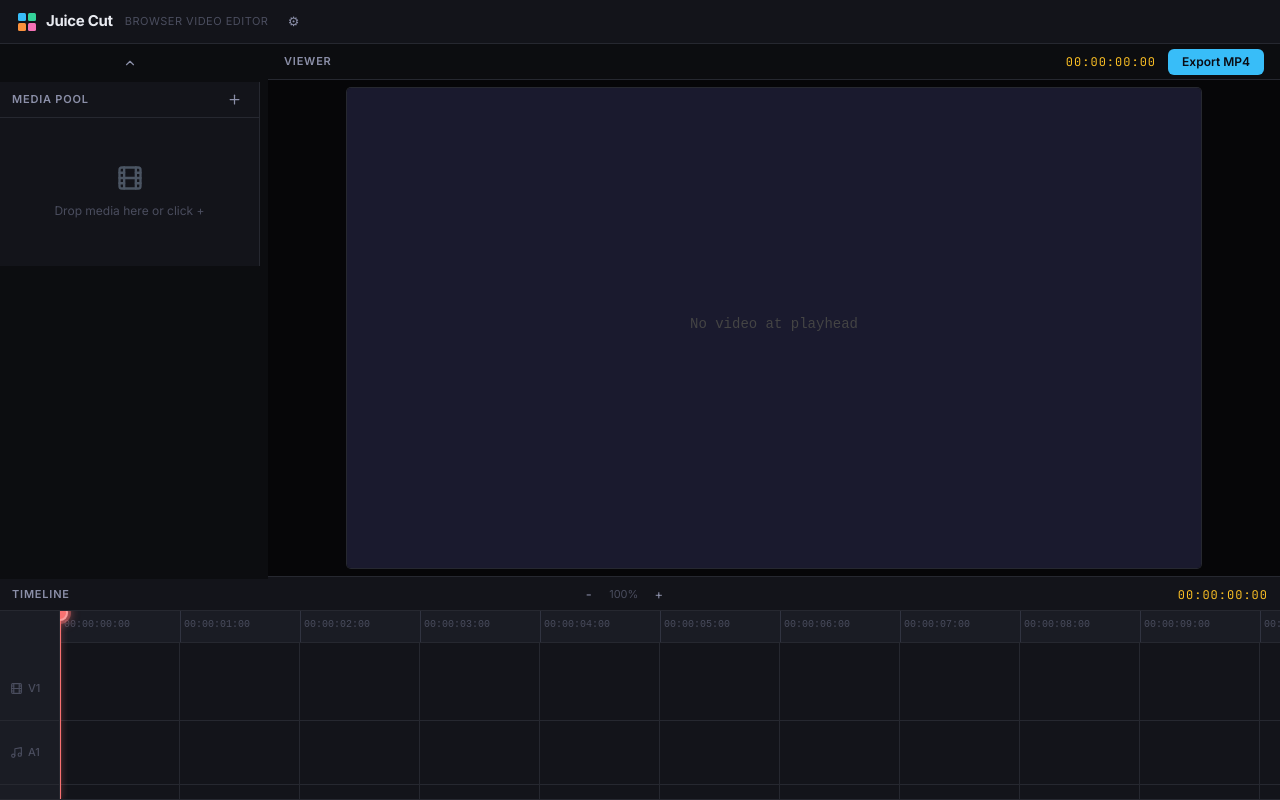
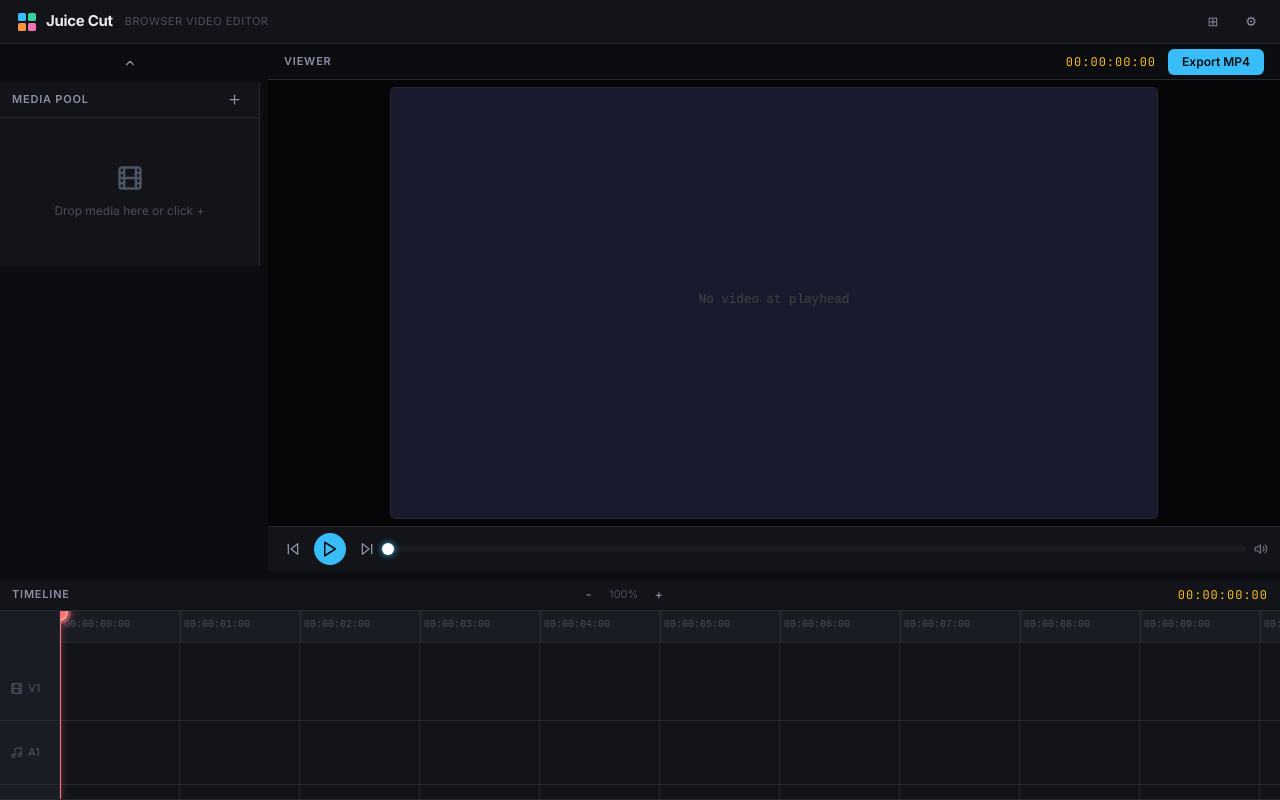
Before and after one commit to Vynelox/67_editing_software, a React (Vite) app: page / in a window 1280 px wide. Built offline with nearby package versions, Linux system fonts and the light colour scheme.

Commit message:
simultaneously fixed 2 bugs with 1 prompt: fixed viewer being hidden behind timeline, and added media pool dominance toggle, AND it put settings icon to top right which i've always wanted to do. 3 bugs 1 prompt

```diff
--- a/src/App.tsx
+++ b/src/App.tsx
@@ -89,6 +89,7 @@ function AppContent() {
   const [timelineHeight, setTimelineHeight] = useState<number>(() => {
     try { const v = window.localStorage.getItem('juicecut.layout.timelineHeight'); return v ? Number(v) : 220; } catch { return 220; }
   });
+  const [layoutStacked, setLayoutStacked] = useState(false);
   useEffect(() => { try { window.localStorage.setItem('juicecut.layout.leftWidth', String(leftWidth)); } catch {} }, [leftWidth]);
   useEffect(() => { try { window.localStorage.setItem('juicecut.layout.timelineHeight', String(timelineHeight)); } catch {} }, [timelineHeight]);
 
@@ -434,21 +435,29 @@ function AppContent() {
           <span>Juice Cut</span>
         </div>
         <span className="app-sub">Browser Video Editor</span>
+        <button
+          className="icon-btn layout-toggle"
+          onClick={() => setLayoutStacked(s => !s)}
+          title={layoutStacked ? 'Layout: wide timeline (bottom)' : 'Layout: stacked (timeline bottom-right)'}
+        >
+          ⊞
+        </button>
         <button className="icon-btn" onClick={() => setSettingsOpen(true)} title="Settings">⚙</button>
       </header>
       <div
-        className="workspace"
-        style={{ '--timeline-height': `${timelineHeight}px` } as React.CSSProperties}
+        className={`workspace${layoutStacked ? ' workspace--stacked' : ''}`}
+        style={{
+          '--timeline-height': `${timelineHeight}px`,
+          '--left-width': `${leftCollapsed ? 36 : leftWidth}px`,
+          '--vsplit-width': leftCollapsed ? '0px' : '8px',
+        } as React.CSSProperties}
       >
-        {/* Top row: MediaPool (left) + vertical splitter + Viewer (right) */}
-        <div style={{ display: 'flex', minHeight: 0, flex: '1 1 auto' }}>
-          <div style={{ width: leftCollapsed ? 36 : leftWidth, minWidth: leftCollapsed ? 36 : 120, maxWidth: 800, display: 'flex', flexDirection: 'column' }}>
+        <div className="workspace-panel-mediapool">
           <div style={{ padding: 6, display: 'flex', justifyContent: 'center' }}>
             <button
               className="icon-btn collapse-toggle"
               title={leftCollapsed ? 'Expand media pool' : 'Collapse media pool'}
               onClick={() => {
-                  // toggle collapse and adjust timeline height: expand timeline when collapsing
                 if (!leftCollapsed) {
                   setSavedTimelineHeight(timelineHeight);
                   const newH = Math.min(900, Math.max(120, Math.round(window.innerHeight * 0.4)));
@@ -476,12 +485,14 @@ function AppContent() {
         </div>
 
         {!leftCollapsed && (
+          <div className="workspace-vsplit">
             <Splitter orientation="vertical" onChange={(dx) => {
               setLeftWidth(w => Math.max(120, Math.min(800, w + dx)));
             }} onDragEnd={() => { history.push({ ...snapshot(), __meta: { type: 'resize' } }); }} />
+          </div>
         )}
 
-          <div style={{ flex: 1, minHeight: 0 }}>
+        <div className="workspace-panel-viewer">
           <Viewer
             clips={clips}
             mediaItems={mediaItems}
@@ -493,15 +504,13 @@ function AppContent() {
             onExport={handleExport}
           />
         </div>
+
+        <div className="workspace-hsplit">
+          <Splitter orientation="horizontal" thickness={8} onChange={(dy) => {
+            setTimelineHeight(h => Math.max(120, Math.min(900, h - dy)));
+          }} onDragEnd={() => { history.push({ ...snapshot(), __meta: { type: 'resize' } }); }} />
         </div>
 
-        {/* Horizontal splitter between top row and timeline */}
-        <Splitter orientation="horizontal" thickness={8} onChange={(dy) => {
-          // downward pointer movement should increase timeline height
-          setTimelineHeight(h => Math.max(120, Math.min(900, h - dy)));
-        }} onDragEnd={() => { history.push({ ...snapshot(), __meta: { type: 'resize' } }); }} />
-
-        {/* Timeline as full-width bottom row */}
         <Timeline
           clips={clips}
           tracks={TRACKS}
--- a/src/index.css
+++ b/src/index.css
@@ -78,10 +78,65 @@ html, body, #root {
 
 .workspace {
   display: grid;
+  grid-template-columns: var(--left-width, 260px) var(--vsplit-width, 8px) 1fr;
   grid-template-rows: 1fr 8px var(--timeline-height, 220px);
+  grid-template-areas:
+    "mediapool vsplit viewer"
+    "hsplit hsplit hsplit"
+    "timeline timeline timeline";
   flex: 1;
   min-height: 0;
   border-bottom: 1px solid var(--border);
+}
+
+/* MediaPool full-height left, Viewer + Timeline stacked on the right */
+.workspace.workspace--stacked {
+  grid-template-areas:
+    "mediapool vsplit viewer"
+    "mediapool vsplit hsplit"
+    "mediapool vsplit timeline";
+}
+
+.workspace-panel-mediapool {
+  grid-area: mediapool;
+  display: flex;
+  flex-direction: column;
+  min-height: 0;
+  overflow: hidden;
+}
+
+.workspace-panel-viewer {
+  grid-area: viewer;
+  display: flex;
+  flex-direction: column;
+  min-height: 0;
+  overflow: hidden;
+}
+
+.workspace-vsplit {
+  grid-area: vsplit;
+  display: flex;
+  min-height: 0;
+}
+
+.workspace-vsplit [role="separator"] {
+  flex: 1;
+  height: 100%;
+}
+
+.workspace-hsplit {
+  grid-area: hsplit;
+  display: flex;
+  align-items: center;
+  min-width: 0;
+}
+
+.workspace-hsplit [role="separator"] {
+  width: 100%;
+}
+
+.layout-toggle {
+  margin-left: auto;
 }
 
 .panel-header {
@@ -322,12 +377,12 @@ html, body, #root {
 
 /* Timeline */
 .timeline {
+  grid-area: timeline;
   display: flex;
   flex-direction: column;
   background: var(--bg-panel);
-  height: 100%; /* fill parent container so anchored layout can control size */
-  min-height: 120px;
-  flex-shrink: 0;
+  height: 100%;
+  min-height: 0;
   position: relative;
   overflow: hidden;
 }
```
Lines whose indentation alone changed are shown as unchanged.
